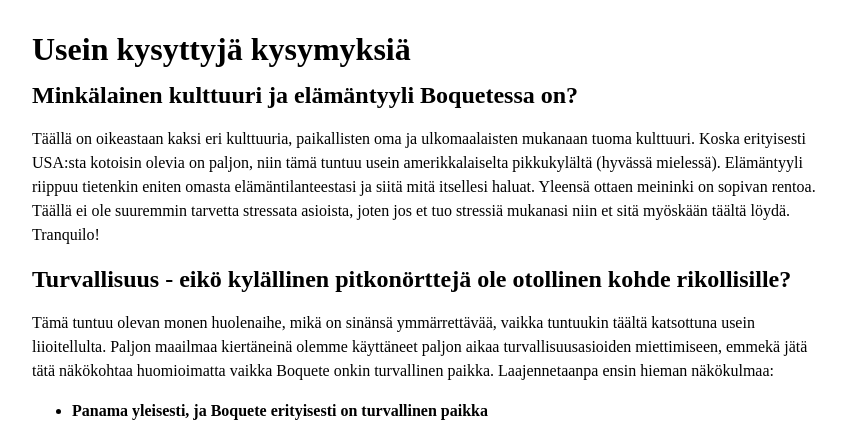
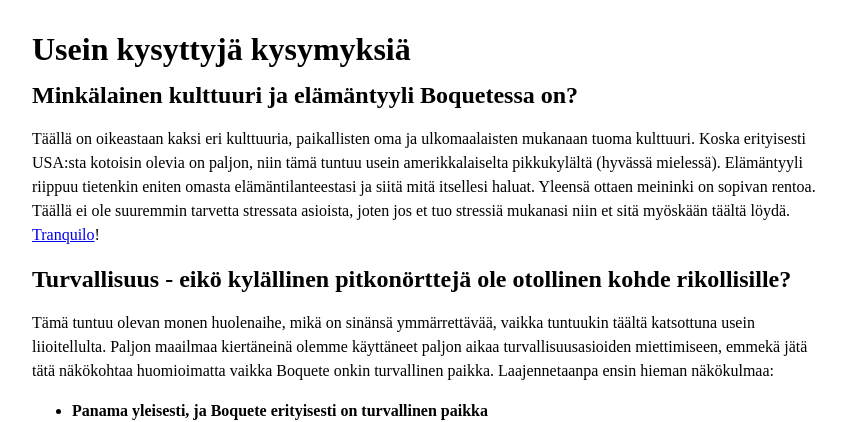
Before and after one commit to pitkonaarinparatiisi/pitkonaarinparatiisi.github.io, a Jekyll site: the page built from UseinKysytytKysymykset.md, in a window 1280 px wide and 900 px high. Shown: the top 422 px of the window, without its empty margins (208-1067 px from the left). Built offline with Jekyll 4.4.1, drawn with Linux system fonts in a browser that asks for light colours; our own code applies the rules of GitHub Pages for plain Markdown files; some of the changed lines change nothing that is shown.

Commit message:
Update UseinKysytytKysymykset.md

```diff
--- a/UseinKysytytKysymykset.md
+++ b/UseinKysytytKysymykset.md
@@ -2,7 +2,7 @@
 
 ## Minkälainen kulttuuri ja elämäntyyli Boquetessa on?
 
-Täällä on oikeastaan kaksi eri kulttuuria, paikallisten oma ja ulkomaalaisten mukanaan tuoma kulttuuri. Koska erityisesti USA:sta kotoisin olevia on paljon, niin tämä tuntuu usein amerikkalaiselta pikkukylältä (hyvässä mielessä). Elämäntyyli riippuu tietenkin eniten omasta elämäntilanteestasi ja siitä mitä itsellesi haluat. Yleensä ottaen meininki on sopivan rentoa. Täällä ei ole suuremmin tarvetta stressata asioista, joten jos et tuo stressiä mukanasi niin et sitä myöskään täältä löydä. Tranquilo!
+Täällä on oikeastaan kaksi eri kulttuuria, paikallisten oma ja ulkomaalaisten mukanaan tuoma kulttuuri. Koska erityisesti USA:sta kotoisin olevia on paljon, niin tämä tuntuu usein amerikkalaiselta pikkukylältä (hyvässä mielessä). Elämäntyyli riippuu tietenkin eniten omasta elämäntilanteestasi ja siitä mitä itsellesi haluat. Yleensä ottaen meininki on sopivan rentoa. Täällä ei ole suuremmin tarvetta stressata asioista, joten jos et tuo stressiä mukanasi niin et sitä myöskään täältä löydä. [Tranquilo](http://www.spanishdict.com/translate/tranquilo)!
 
 ## Turvallisuus - eikö kylällinen pitkonörttejä ole otollinen kohde rikollisille?
 
@@ -42,7 +42,7 @@ Tiet ovat olosuhteisiin nähden hyviä, harvoin käytetyt vuoristotiet eivät ti
 
 Verorahoilla kustannettujen palveluiden "ilmaisuudesta" yleensä: ilmaista lounasta ei ole, ei täällä eikä Suomessa. Saatat hyvinkin maksaa jo nyt "ilmaisista" terveys- ja muista palveluista verojen muodossa enemmän kuin täällä maksaisit. Tietenkin teoriassa yhteisesti kustannetuissa palveluissa on volyymietujen myötä saavutettavissa suuriakin säästöjä, mutta epäselvempää on se kuinka hyvin se teoria Suomessa käytännössä toteutuu (ainakaan tulevaisuudessa). Eikä täällä tietenkään mitään omia henkilääkäreitä tarvitse palkata...
 
-Lasten päivähoidosta, kouluista yms emme vielä osaa sanoa, mutta muilta ulkomaalaisilta olemme kuulleet että lapsille tämä on ihan hyvä paikka (ja miksi ei olisi?). Ja tietenkin täällä on paljon myös paikallisia lapsia. Koulutuksen laadusta meillä ei ole tietoa, ja tässä palaammekin taas yhteisesti jaettuihin resursseihin pitkällä tähtäimellä: jos tänne tulee enemmän lapsiperheitä, niin jonkinlainen kotikoulun ja yksityiskoulun yhdistelmä saattaa olla paras ratkaisu. Vanhustenhuollosta emme osaa sanoa, eikä asia ole meille ajankohtainen. Kääntäisimme näkökulmaa vanhustenhuollosta toisinpäin: [nostaako vai laskeeko Suomeen jääminen](https://yle.fi/uutiset/3-9834240) (=valtioon luottaminen) todennäköisyyttä ihmisarvoiseen vanhuuteen omalla kohdallasi?
+Lasten päivähoidosta, kouluista yms emme vielä osaa sanoa, mutta muilta ulkomaalaisilta olemme kuulleet että lapsille tämä on ihan hyvä paikka (ja miksi ei olisi?). Ja tietenkin täällä on paljon myös paikallisia lapsia. Koulutuksen laadusta meillä ei ole tietoa, ja tässä palaammekin taas yhteisesti jaettuihin resursseihin pitkällä tähtäimellä: jos tänne tulee enemmän lapsiperheitä, niin jonkinlainen kotikoulun ja yksityiskoulun yhdistelmä saattaa olla paras ratkaisu. Vanhustenhuollosta emme osaa sanoa, eikä asia ole meille ajankohtainen. Kääntäisimme näkökulmaa vanhustenhuollosta toisinpäin: [nostaako vai laskeeko Suomeen jääminen](https://yle.fi/uutiset/3-9834240 "Muistisairas kuoli aliravitsemukseen Hangossa") (=valtioon luottaminen) todennäköisyyttä ihmisarvoiseen vanhuuteen omalla kohdallasi?
 
 Terveydenhuoltoa varten kannattaa Suomen ulkopuolella ottaa terveysvakuutus. Globaalisti voimassa oleva terveysvakuutus (isojen laskujen varalle, pieniin laskuihin vakuutuksella varautuminen maksaa ajan myötä enemmän kuin ilman vakuutusta) maksaa n. 100e kuussa. Voi olla että pelkästään Panamassa voimassa olevan terveysvakuutuksen voisi saada halvemmallakin, asiaa voinee jossain vaiheessa selvittää.
 
```
